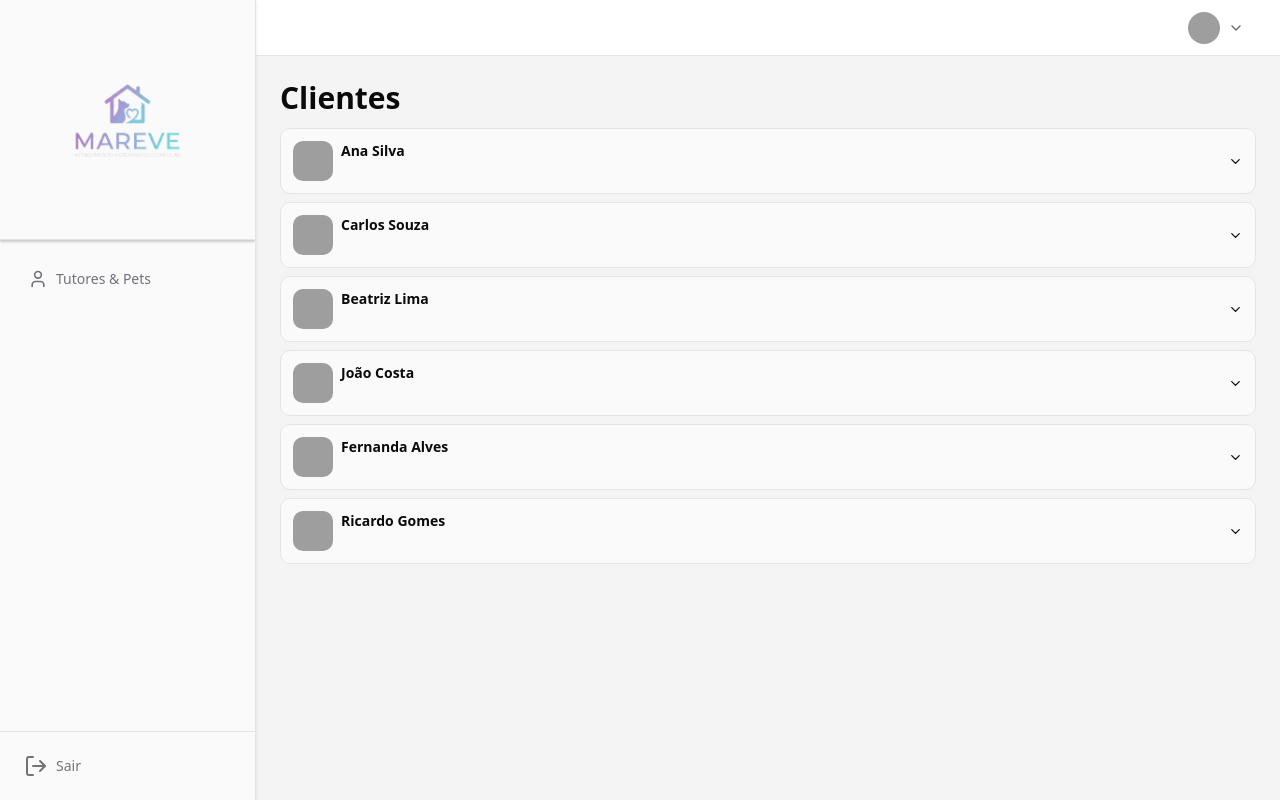
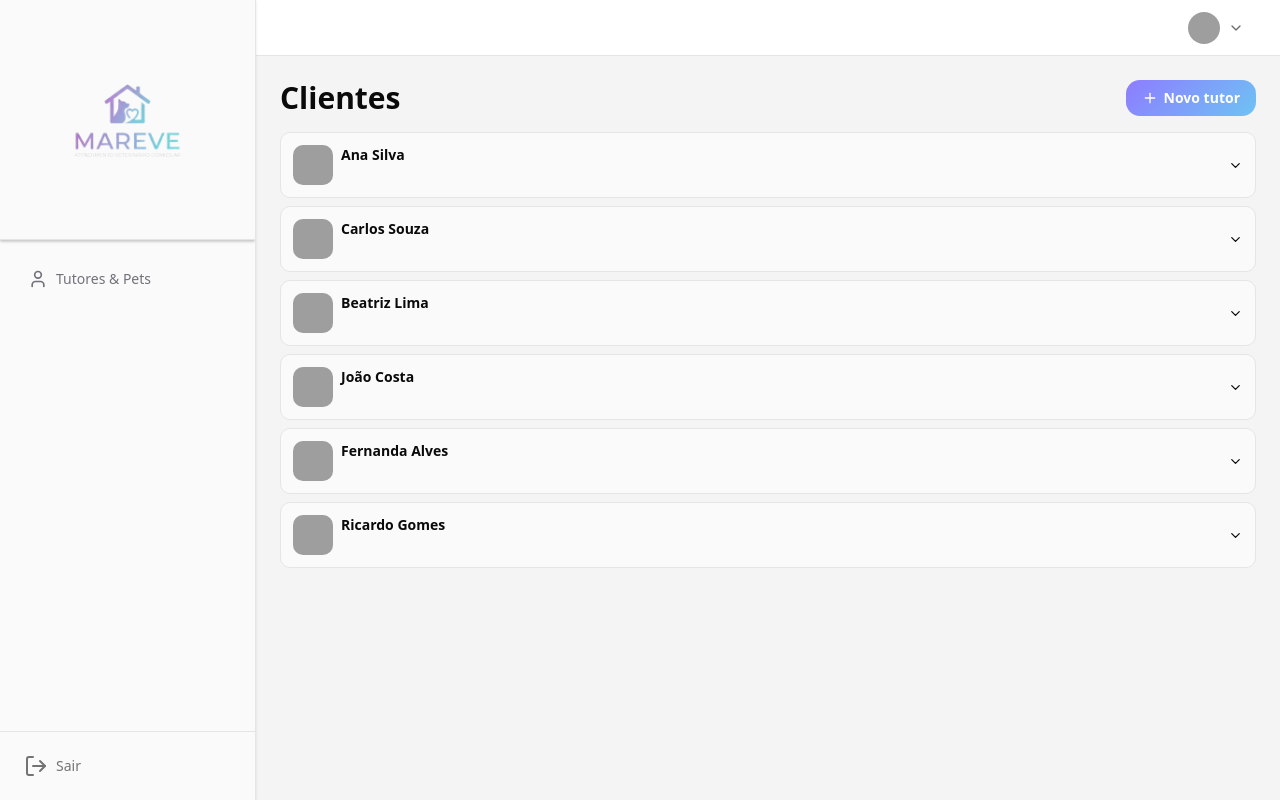
Before and after one commit to AugustoCMR/app-mareve, a React (Vite) app: page /client in a window 1280 px wide. Built offline with nearby package versions, Linux system fonts and the light colour scheme; grey boxes are pictures that could not be loaded.

Commit message:
wip: Implementa botão de adicionar tutor

```diff
--- a/src/pages/Client.tsx
+++ b/src/pages/Client.tsx
@@ -1,7 +1,7 @@
 import type { Animal } from "@/@types/Animal";
 import type { ClientWithAnimals } from "@/@types/Client";
 import { Avatar, AvatarFallback, AvatarImage } from "@radix-ui/react-avatar";
-import { ChevronDown, ChevronUp, CirclePlus, PawPrint, Trash, Trash2 } from "lucide-react";
+import { ChevronDown, ChevronUp, CirclePlus, PawPrint, Plus, Trash, Trash2 } from "lucide-react";
 import { Activity, useMemo, useState } from "react";
 
 export const Client = () => {
@@ -46,8 +46,13 @@ export const Client = () => {
   }, []);
 
   return (
-    <div className="bg-zinc-100 min-h-screen">
-      <h1 className='text-3xl font-bold mb-3'>Clientes</h1>
+    <div className="bg-zinc-100 min-h-screen space-y-4">
+      <div className="flex justify-between">
+        <h1 className='text-3xl font-bold'>Clientes</h1>
+        <button className="gradient-bg text-white px-4 py-2 rounded-xl text-sm font-semibold flex items-center gap-1.5 hover:opacity-90 transition-opacity w-fit">
+          <Plus className="w-4 h-4" /> Novo tutor
+        </button>
+      </div>
 
       <div className="grid grid-cols-1 m-auto w-full gap-2">
         {
@@ -82,7 +87,7 @@ export const ClientSlot = ({ clientWithAnimal, onOpenChange, setSelectedClient }
           <span className="font-semibold text-sm">{clientWithAnimal.tutor}</span>
         </div>
         {
-          expandButton ? <ChevronUp size={15} /> : <ChevronDown size={15}/>
+          expandButton ? <ChevronUp size={15} /> : <ChevronDown size={15} />
 
         }
 
@@ -91,7 +96,7 @@ export const ClientSlot = ({ clientWithAnimal, onOpenChange, setSelectedClient }
         <div className="border-t p-3 space-y-4">
           <div className="flex justify-between">
             <p className="flex gap-1 items-center font-semibold"><PawPrint className="text-[#8E7CFF]" size={15} />Pets</p>
-            <span className="flex gap-1  text-[#8E7CFF] text-sm items-center cursor-pointer hover:underline"><CirclePlus size={15}/> Adicionar pet</span>
+            <span className="flex gap-1  text-[#8E7CFF] text-sm items-center cursor-pointer hover:underline"><CirclePlus size={15} /> Adicionar pet</span>
           </div>
           <div className="grid grid-cols-1 gap-2 lg:grid-cols-2 ">
             {
@@ -101,7 +106,7 @@ export const ClientSlot = ({ clientWithAnimal, onOpenChange, setSelectedClient }
             }
           </div>
           <div className="">
-            <span className="flex items-center gap-2 text-sm justify-end text-destructive"><Trash2 className="cursor-pointer hover:scale-103" size={15}/>Excluir tutor</span>
+            <span className="flex items-center gap-2 text-sm justify-end text-destructive"><Trash2 className="cursor-pointer hover:scale-103" size={15} />Excluir tutor</span>
           </div>
         </div>
       </Activity>
@@ -117,8 +122,8 @@ export const AnimalSlot = ({ animal }: AnimalSlotProps) => {
   return (
     <div className="bg-zinc-50 rounded-lg border p-3">
       <div className="flex justify-between items-center">
-        <span className="flex gap-1 items-center text-sm font-medium text-foreground"><PawPrint className="text-[#6EC3F4]" size={15}/>{animal.nome}</span>
-        <Trash2 className="cursor-pointer text-red-600 hover:scale-103" size={15}/>
+        <span className="flex gap-1 items-center text-sm font-medium text-foreground"><PawPrint className="text-[#6EC3F4]" size={15} />{animal.nome}</span>
+        <Trash2 className="cursor-pointer text-red-600 hover:scale-103" size={15} />
       </div>
     </div>
   )
```
